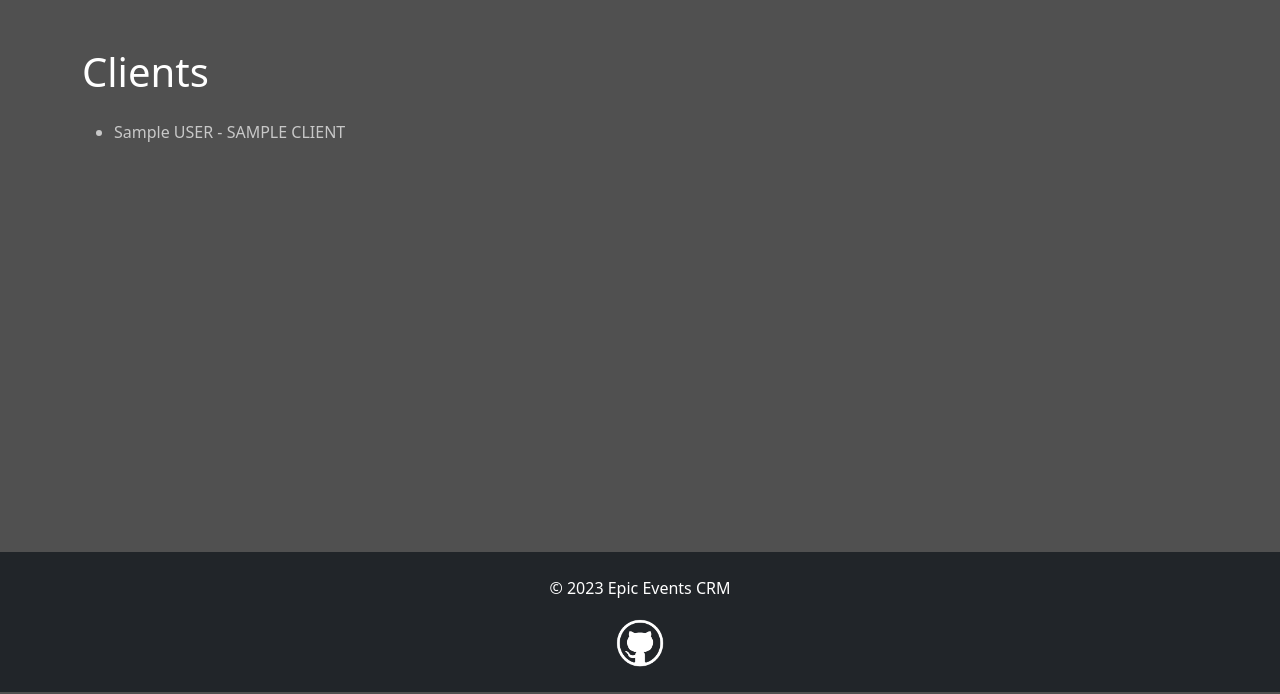
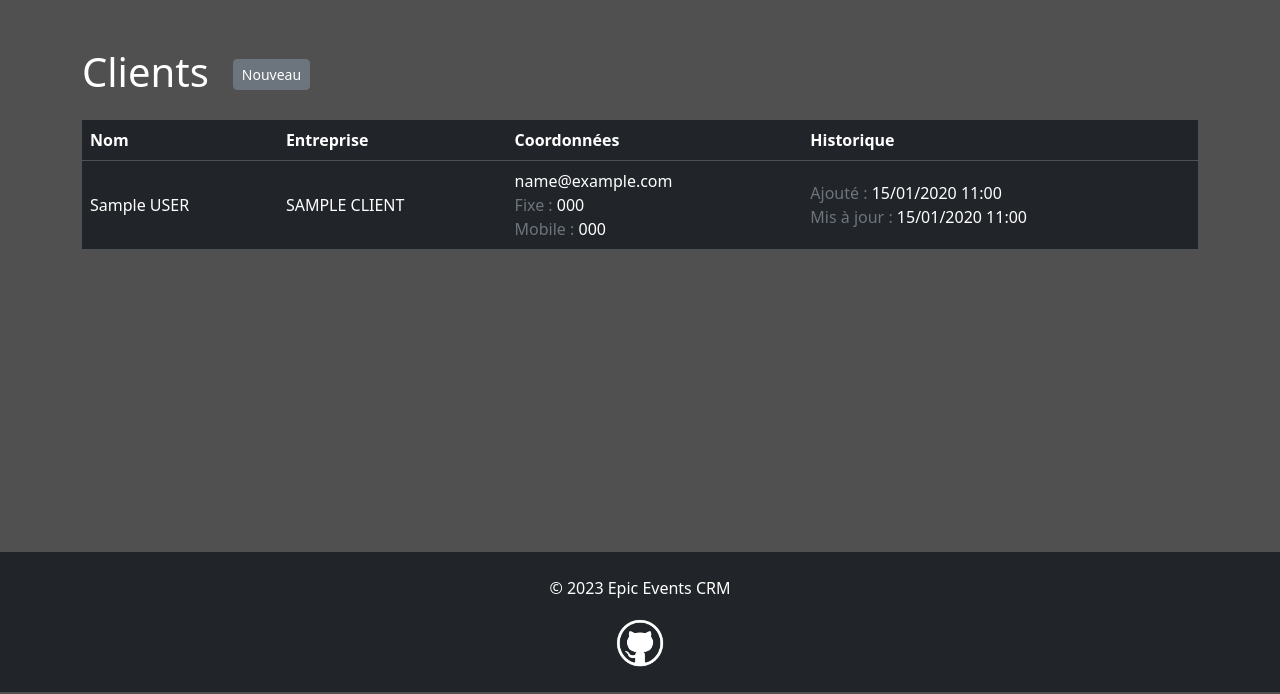
Before and after one commit to romansainthilaire/epic_events_crm, a Django app: template events/templates/events/client/client_list.html in a window 1280 px wide. Shown: the part 106-800 px from the top of the page. Run offline with Django 4.2, Linux system fonts and the light colour scheme; the template is opened without the code that fills it: values that come from a table or form of the project are taken from there, others are empty; tables that the repository leaves empty hold one stand-in row (values such as "Sample post"); some libraries are stand-ins or nearby versions.

Commit message:
client list

```diff
--- a/events/models.py
+++ b/events/models.py
@@ -9,8 +9,8 @@ class Client(models.Model):
     first_name = models.CharField(max_length=25)
     last_name = models.CharField(max_length=25)
     email = models.EmailField(max_length=100, unique=True)
-    phone = PhoneNumberField(unique=True)
-    mobile = PhoneNumberField(unique=True)
+    phone = PhoneNumberField(unique=True, region="FR")
+    mobile = PhoneNumberField(unique=True, region="FR")
     company_name = models.CharField(max_length=100, unique=True)
     date_created = models.DateTimeField(auto_now_add=True)
     date_updated = models.DateTimeField(auto_now=True)
--- a/events/templates/events/about.html
+++ b/events/templates/events/about.html
@@ -59,7 +59,7 @@
 </p>
 
 <div class="table-responsive mt-4">
-    <table class="table table-dark table-striped">
+    <table class="table table-dark">
         <thead>
             <tr>
                 <th></th>
--- a/events/templates/events/client/client_list.html
+++ b/events/templates/events/client/client_list.html
@@ -1,15 +1,52 @@
 {% extends "base.html" %}
+{% load auth_extras %}
 
 {% block title %}Epic Events | Clients{% endblock title %}
 
 {% block content %}
 
-<h1 class="text-white mb-4">Clients</h1>
+<h1 class="text-white mb-4">Clients<a class="btn btn-sm btn-secondary ms-4 mb-1" href="">Nouveau</a></h1>
 
-<ul>
-    {% for client in clients %}
-    <li>{{ client }}</li>
-    {% endfor %}
-</ul>
+{% if clients %}
+<div class="table-responsive mt-4">
+    <table class="table table-dark">
+        <thead>
+            <tr>
+                <th>Nom</th>
+                <th>Entreprise</th>
+                <th>Coordonnées</th>
+                <th>Historique</th>
+                {% if user|has_group:"vente" %}
+                <th></th>
+                <th></th>
+                {% endif %}
+            </tr>
+        </thead>
+        <tbody>
+            {% for client in clients %}
+            <tr class="align-middle">
+                <td class="nobr">{{ client.first_name|title }} {{ client.last_name|upper }}</td>
+                <td>{{ client.company_name|upper }}</td>
+                <td>
+                    <div class="nobr">{{ client.email }}</div>
+                    <div class="nobr"><span class="text-secondary">Fixe :</span> {{ client.phone }}</div>
+                    <div class="nobr"><span class="text-secondary">Mobile :</span> {{ client.mobile }}</div>
+                </td>
+                <td>
+                    <div class="nobr"><span class="text-secondary">Ajouté :</span> {{ client.date_created|date:"d/m/Y H:i" }}</div>
+                    <div class="nobr"><span class="text-secondary">Mis à jour :</span> {{ client.date_updated|date:"d/m/Y H:i" }}</div>
+                </td>
+                {% if user|has_group:"vente" %}
+                <td><a class="btn btn-sm btn-outline-light" href="#">Modifier</a></td>
+                <td><a class="btn btn-sm btn-outline-light" href="#">Supprimer</a></td>
+                {% endif %}
+            </tr>
+            {% endfor %}
+        </tbody>
+    </table>
+</div>
+{% else %}
+<p>Aucun client n'est associé à votre profil utilisateur.</p>
+{% endif %}
 
 {% endblock content %}
```
